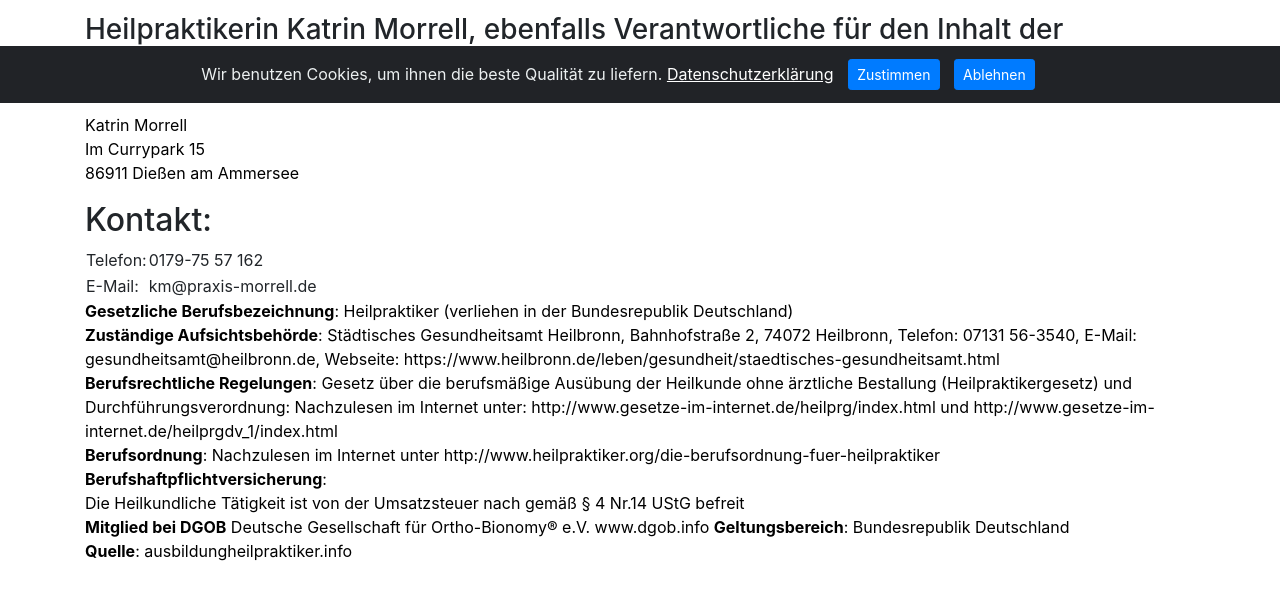
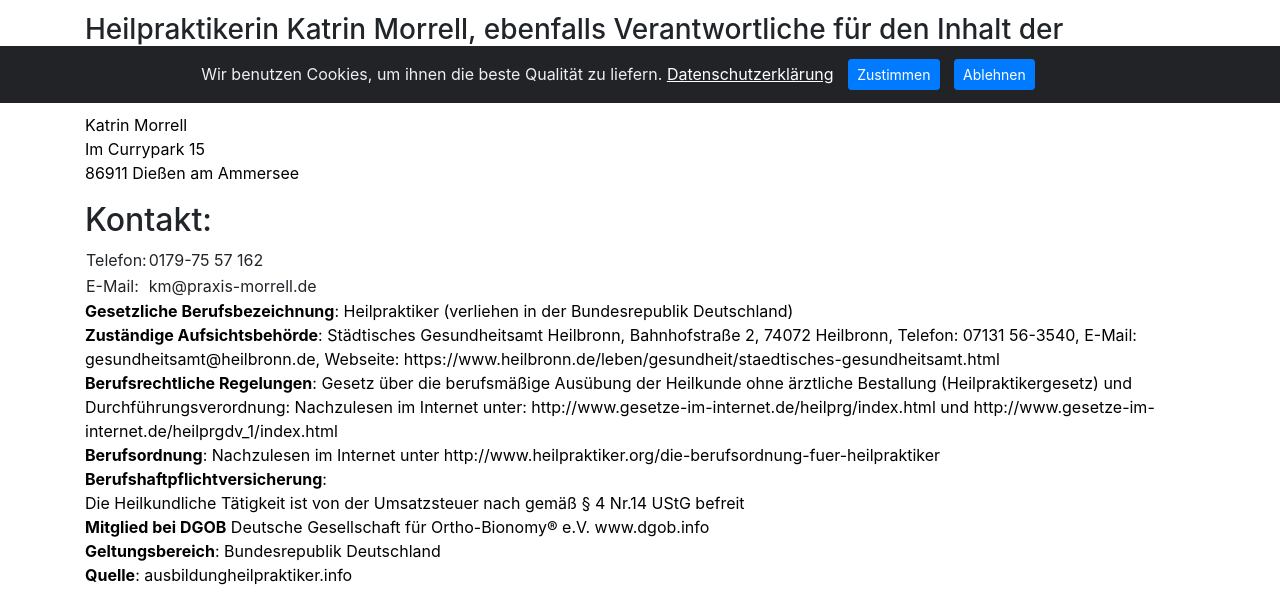
Before and after one commit to nokaris/nokaris.github.io, a plain HTML site: page impressum.html in a window 1280 px wide. Shown: the part 697-1300 px from the top of the page. Drawn offline with Linux system fonts and the light colour scheme.

Commit message:
Update impressum.html

```diff
--- a/impressum.html
+++ b/impressum.html
@@ -90,7 +90,7 @@
                 <a href="http://www.heilpraktiker.org/die-berufsordnung-fuer-heilpraktiker" rel="nofollow">http://www.heilpraktiker.org/die-berufsordnung-fuer-heilpraktiker</a><br>
                 <strong>Berufshaftpflichtversicherung</strong>: <br>
                 Die Heilkundliche Tätigkeit ist von der Umsatzsteuer nach gemäß § 4 Nr.14 UStG befreit<br>
-                <strong>Mitglied bei DGOB</strong> Deutsche Gesellschaft für Ortho-Bionomy® e.V. www.dgob.info
+                <strong>Mitglied bei DGOB</strong> Deutsche Gesellschaft für Ortho-Bionomy® e.V. www.dgob.info<br>
                 <strong>Geltungsbereich</strong>: Bundesrepublik Deutschland<br>
                 <strong>Quelle</strong>: <a href="https://ausbildungheilpraktiker.info" target="_blank">ausbildungheilpraktiker.info</a>
             </p>
```
